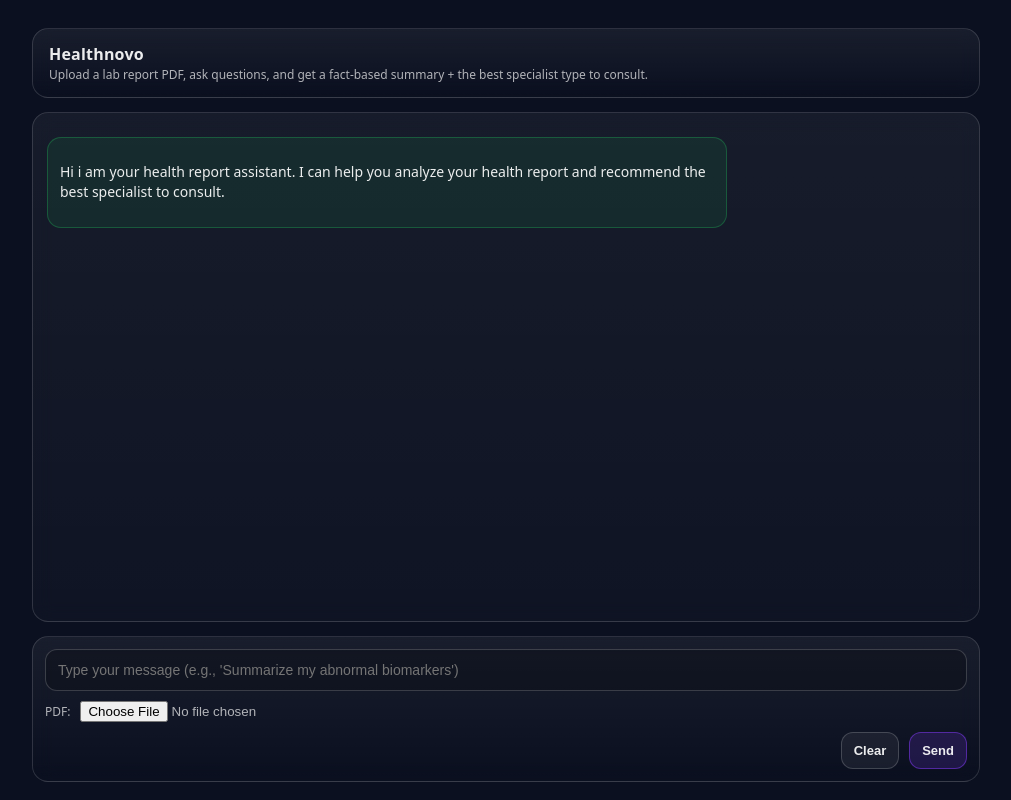
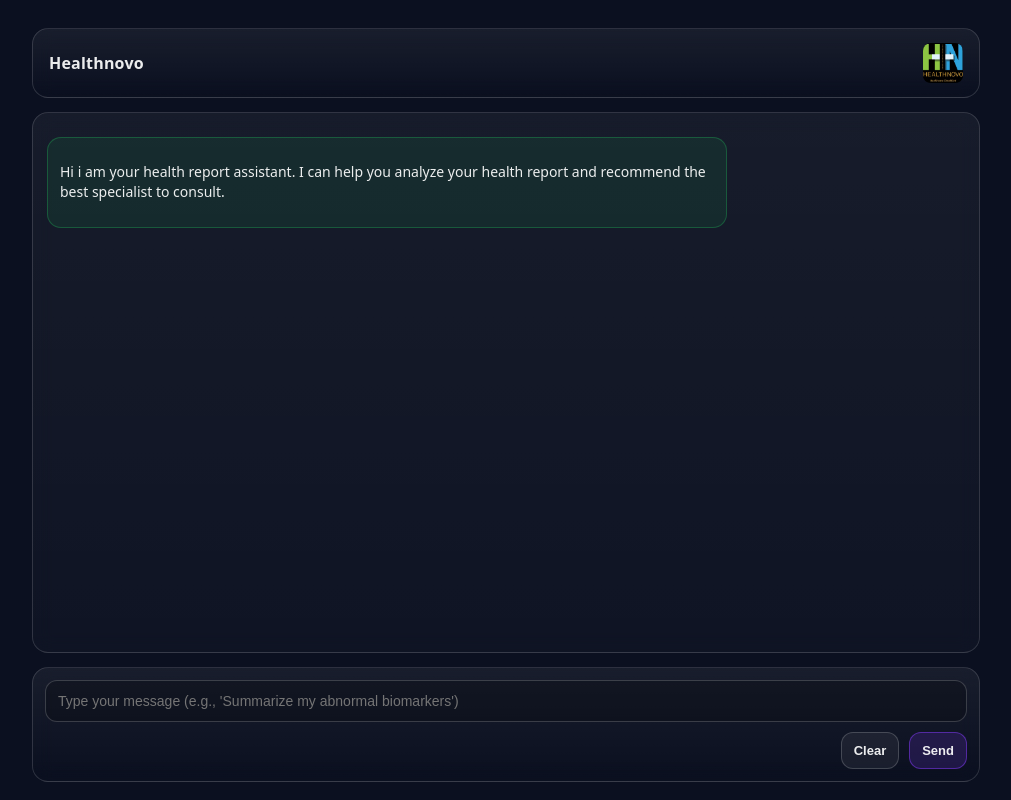
Before and after one commit to P0v0n/Health-report-doctor-reccomendation-genrator, a Flask app: page / in a window 1280 px wide. Shown: the whole page, without its empty margins (134-1145 px from the left). Run offline with Flask 3, Linux system fonts and the light colour scheme; some libraries are stand-ins or nearby versions.

Commit message:
new update

```diff
--- a/templates/index.html
+++ b/templates/index.html
@@ -3,7 +3,7 @@
   <head>
     <meta charset="utf-8" />
     <meta name="viewport" content="width=device-width, initial-scale=1" />
-    <title>Health Report Assistant</title>
+    <title></title>
     <link rel="preconnect" href="https://cdn.jsdelivr.net" />
     <style>
       :root {
@@ -52,8 +52,9 @@
 
       .brand {
         display: flex;
-        flex-direction: column;
-        gap: 2px;
+        flex-direction: row;
+        align-items: center;
+        gap: 10px;
       }
 
       .brand h1 {
@@ -68,6 +69,14 @@
         font-size: 12px;
         color: var(--muted);
         line-height: 1.35;
+      }
+
+      .brand-logo {
+        width: 40px;
+        height: 40px;
+        border-radius: 8px;
+        object-fit: contain;
+        background: #000;
       }
 
       .chip {
@@ -166,19 +175,6 @@
 
       .input:focus { border-color: rgba(124, 58, 237, 0.55); }
 
-      .file {
-        display: flex;
-        align-items: center;
-        gap: 10px;
-        color: var(--muted);
-        font-size: 12px;
-      }
-
-      .file input[type="file"] {
-        width: 100%;
-        max-width: 360px;
-      }
-
       .actions {
         display: flex;
         gap: 10px;
@@ -226,12 +222,17 @@
   <body>
     <div class="shell">
       <div class="topbar">
-        <div  class="brand">
+        <div class="brand">
           <h1>
             Healthnovo
           </h1>
-          <p>Upload a lab report PDF, ask questions, and get a fact-based summary + the best specialist type to consult.</p>
+          <p></p>
         </div>
+        <img
+          src="static\healthnova-logo.png"
+          alt="Healthnovo logo"
+          class="brand-logo"
+        />
       </div>
 
       <div id="chat" class="chat" aria-live="polite"></div>
@@ -240,11 +241,6 @@
         <div id="error" class="error" style="display:none;"></div>
         <div class="controls">
           <input id="message" class="input" type="text" placeholder="Type your message (e.g., 'Summarize my abnormal biomarkers')" />
-          <div class="file">
-            <label for="file">PDF:</label>
-            <input id="file" type="file" accept="application/pdf" />
-            <span id="fileName"></span>
-          </div>
         </div>
         <div class="actions">
           <button id="clearBtn" type="button">Clear</button>
@@ -261,24 +257,16 @@
     <script>
       const chatEl = document.getElementById("chat");
       const messageEl = document.getElementById("message");
-      const fileEl = document.getElementById("file");
-      const fileNameEl = document.getElementById("fileName");
       const sendBtn = document.getElementById("sendBtn");
       const clearBtn = document.getElementById("clearBtn");
       const errorEl = document.getElementById("error");
 
       // Maintain conversation history for context
       let conversationHistory = [];
-      // Cache the uploaded report on the server and reference it by ID to
-      // avoid re-uploading large PDFs on every message (especially on mobile).
+      // Cache the uploaded/ingested report on the server and reference it by ID.
       let currentReportId = null;
-      let lastUploadedFileSignature = null;
       let lastAssistantMarkdown = "";
-
-      function fileSignature(file) {
-        if (!file) return null;
-        return `${file.name}|${file.size}|${file.lastModified}`;
-      }
+      let preferredLanguage = "en"; // "en" | "hi" | "mr"
 
       function scrollToBottom() {
         chatEl.scrollTop = chatEl.scrollHeight;
@@ -317,10 +305,50 @@
       function setInputsDisabled(isDisabled) {
         sendBtn.disabled = isDisabled;
         messageEl.disabled = isDisabled;
-        fileEl.disabled = isDisabled;
+      }
+
+      function showLanguageChooser() {
+        if (!currentReportId) return;
+
+        const bubble = addBubble(
+          "assistant",
+          "Report loaded. Please select your language to start the analysis:",
+          false
+        );
+
+        const wrapper = document.createElement("div");
+        wrapper.style.marginTop = "8px";
+        wrapper.style.display = "flex";
+        wrapper.style.gap = "6px";
+        wrapper.style.flexWrap = "wrap";
+
+        function makeLangButton(label, value) {
+          const btn = document.createElement("button");
+          btn.type = "button";
+          btn.textContent = label;
+          btn.style.fontSize = "12px";
+          btn.style.padding = "6px 10px";
+          btn.style.borderRadius = "999px";
+          btn.addEventListener("click", async () => {
+            preferredLanguage = value;
+            bubble.textContent = `Language selected: ${label}. Analyzing your report…`;
+            await sendMessage();
+          });
+          return btn;
+        }
+
+        wrapper.appendChild(makeLangButton("English", "en"));
+        wrapper.appendChild(makeLangButton("Hindi", "hi"));
+        wrapper.appendChild(makeLangButton("Marathi", "mr"));
+        bubble.appendChild(wrapper);
       }
 
       function addTranslationControls(container, sourceMarkdown) {
+        if (preferredLanguage !== "en") {
+          // When a non-English language is chosen up-front, we auto-translate instead
+          // of showing manual language toggles.
+          return;
+        }
         if (!sourceMarkdown) return;
 
         const existing = container.querySelector(".translation-controls");
@@ -390,10 +418,9 @@
       async function sendMessage() {
         setError("");
         const message = (messageEl.value || "").trim();
-        const file = fileEl.files && fileEl.files[0] ? fileEl.files[0] : null;
 
-        if (!message && !file && !currentReportId) {
-          setError("Please type a message or upload a PDF report.");
+        if (!message && !currentReportId) {
+          setError("Please type a message or use a report link.");
           return;
         }
 
@@ -405,39 +432,6 @@
         const thinkingBubble = addBubble("assistant", "Working…", false);
 
         setInputsDisabled(true);
-
-        // If a PDF is selected and either we have never uploaded it or the
-        // file changed, upload once to /upload-report and cache the text
-        // server-side. Subsequent /chat calls only send report_id.
-        if (file) {
-          const signature = fileSignature(file);
-          if (!currentReportId || signature !== lastUploadedFileSignature) {
-            try {
-              const uploadForm = new FormData();
-              uploadForm.append("file", file);
-
-              const uploadRes = await fetch("/upload-report", {
-                method: "POST",
-                body: uploadForm,
-              });
-              const uploadData = await uploadRes.json().catch(() => ({}));
-              if (!uploadRes.ok || !uploadData.report_id) {
-                const uploadError =
-                  uploadData && uploadData.error
-                    ? uploadData.error
-                    : "Failed to upload PDF.";
-                throw new Error(uploadError);
-              }
-              currentReportId = uploadData.report_id;
-              lastUploadedFileSignature = signature;
-            } catch (e) {
-              thinkingBubble.textContent = "Error.";
-              setError(e && e.message ? e.message : "Could not upload PDF.");
-              setInputsDisabled(false);
-              return;
-            }
-          }
-        }
 
         const formData = new FormData();
         formData.append("message", message);
@@ -461,7 +455,11 @@
           const replyMarkdown = data.reply_markdown || "";
           lastAssistantMarkdown = replyMarkdown;
           thinkingBubble.innerHTML = DOMPurify.sanitize(marked.parse(replyMarkdown));
-          addTranslationControls(thinkingBubble, lastAssistantMarkdown);
+          if (preferredLanguage === "en") {
+            addTranslationControls(thinkingBubble, lastAssistantMarkdown);
+          } else {
+            await translateReport(lastAssistantMarkdown, preferredLanguage);
+          }
 
           // Update conversation history from server response
           if (data.history && Array.isArray(data.history)) {
@@ -484,16 +482,8 @@
         chatEl.innerHTML = "";
         setError("");
         messageEl.value = "";
-        fileEl.value = "";
-        fileNameEl.textContent = "";
         conversationHistory = []; // Reset history
         currentReportId = null;
-        lastUploadedFileSignature = null;
-      });
-
-      fileEl.addEventListener("change", () => {
-        const f = fileEl.files && fileEl.files[0] ? fileEl.files[0] : null;
-        fileNameEl.textContent = f ? f.name : "";
       });
 
       async function ingestReportFromQuery() {
@@ -516,17 +506,13 @@
           }
 
           currentReportId = data.report_id;
-          lastUploadedFileSignature = null;
-          fileEl.value = "";
-          fileNameEl.textContent = "Loaded from link";
 
           // Clear query params to prevent re-ingest on refresh.
           const newUrl = window.location.pathname + window.location.hash;
           window.history.replaceState(null, "", newUrl);
 
-          // Auto-analyze once the report is loaded.
-          bubble.textContent = "Report loaded. Analyzing…";
-          await sendMessage();
+          bubble.textContent = "Report link loaded.";
+          showLanguageChooser();
         } catch (e) {
           bubble.textContent = "Error.";
           setError(e && e.message ? e.message : "Could not load the PDF link.");
```
Also changed, not shown: static/healthnova-logo.png (added).
